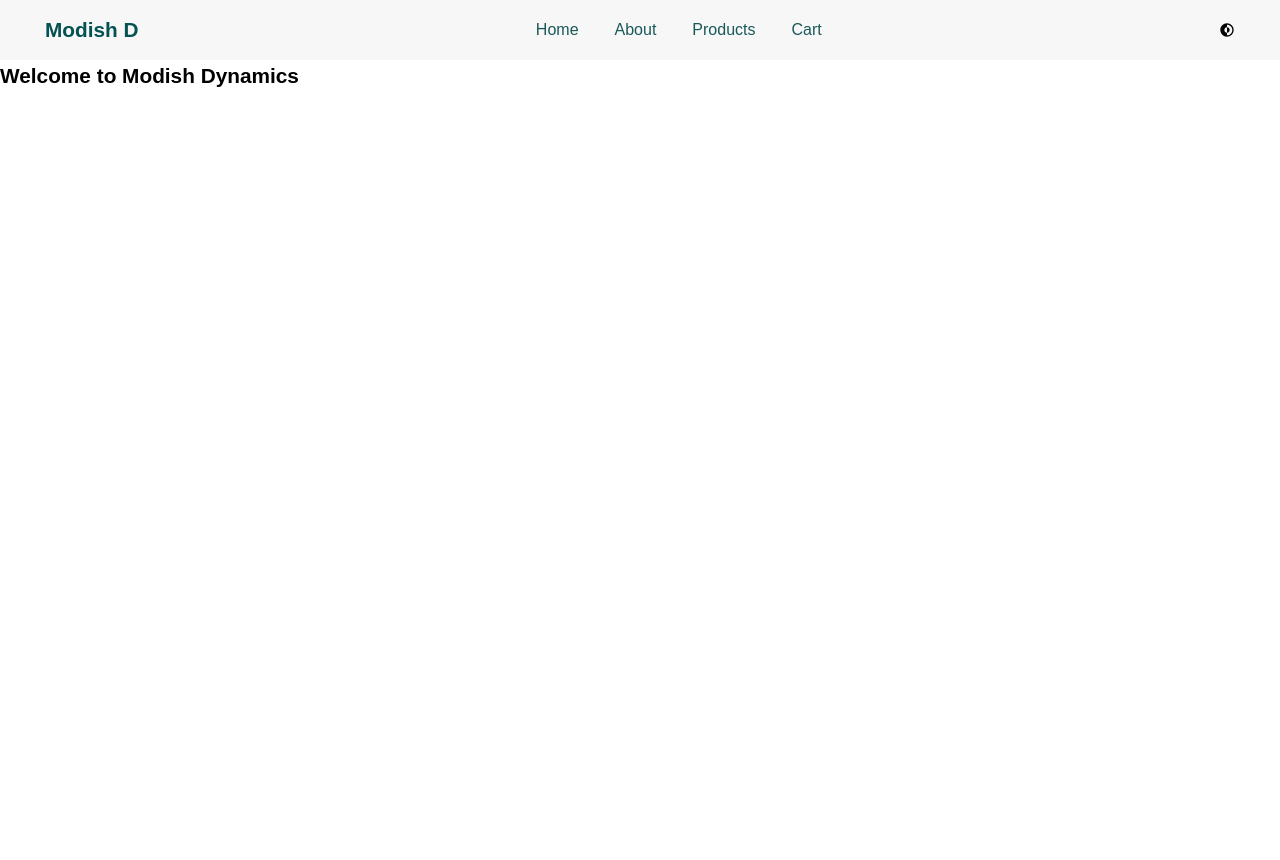
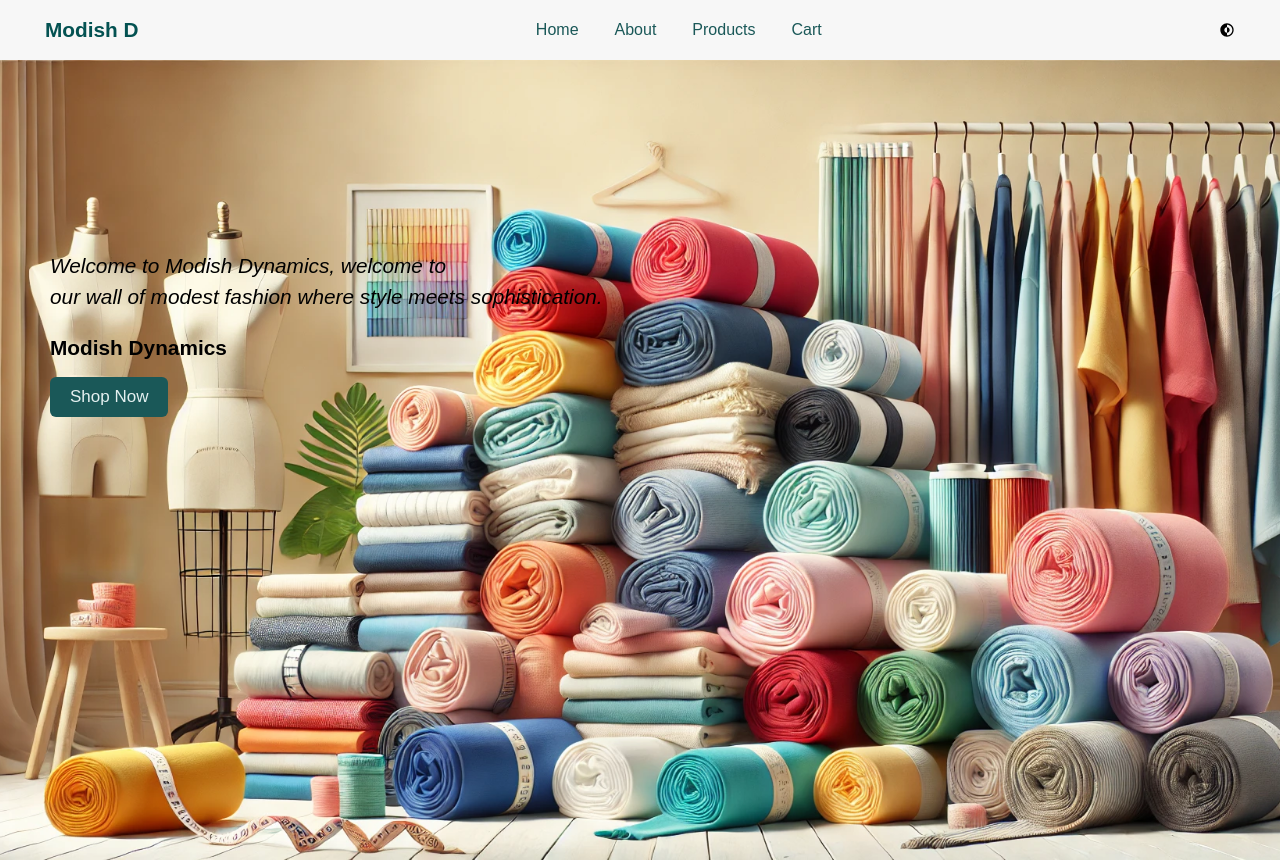
Before and after one commit to Bolaji87/Modish-Dynamics, a React (Vite) app: page / in a window 1280 px wide. Before the commit the page ends 800 px from the top, so only its background shows below. Built offline with nearby package versions, Linux system fonts and the light colour scheme.

Commit message:
feat: call Hero component in Home

```diff
--- a/src/pages/Home/Home.jsx
+++ b/src/pages/Home/Home.jsx
@@ -1,10 +1,11 @@
 import React from "react";
 import styles from "./Home.module.css";
+import Hero from "../../components/Hero/Hero";
 
 function Home() {
   return (
     <div>
-      <h1>Welcome to Modish Dynamics</h1>
+      <Hero />
     </div>
   );
 }
```
